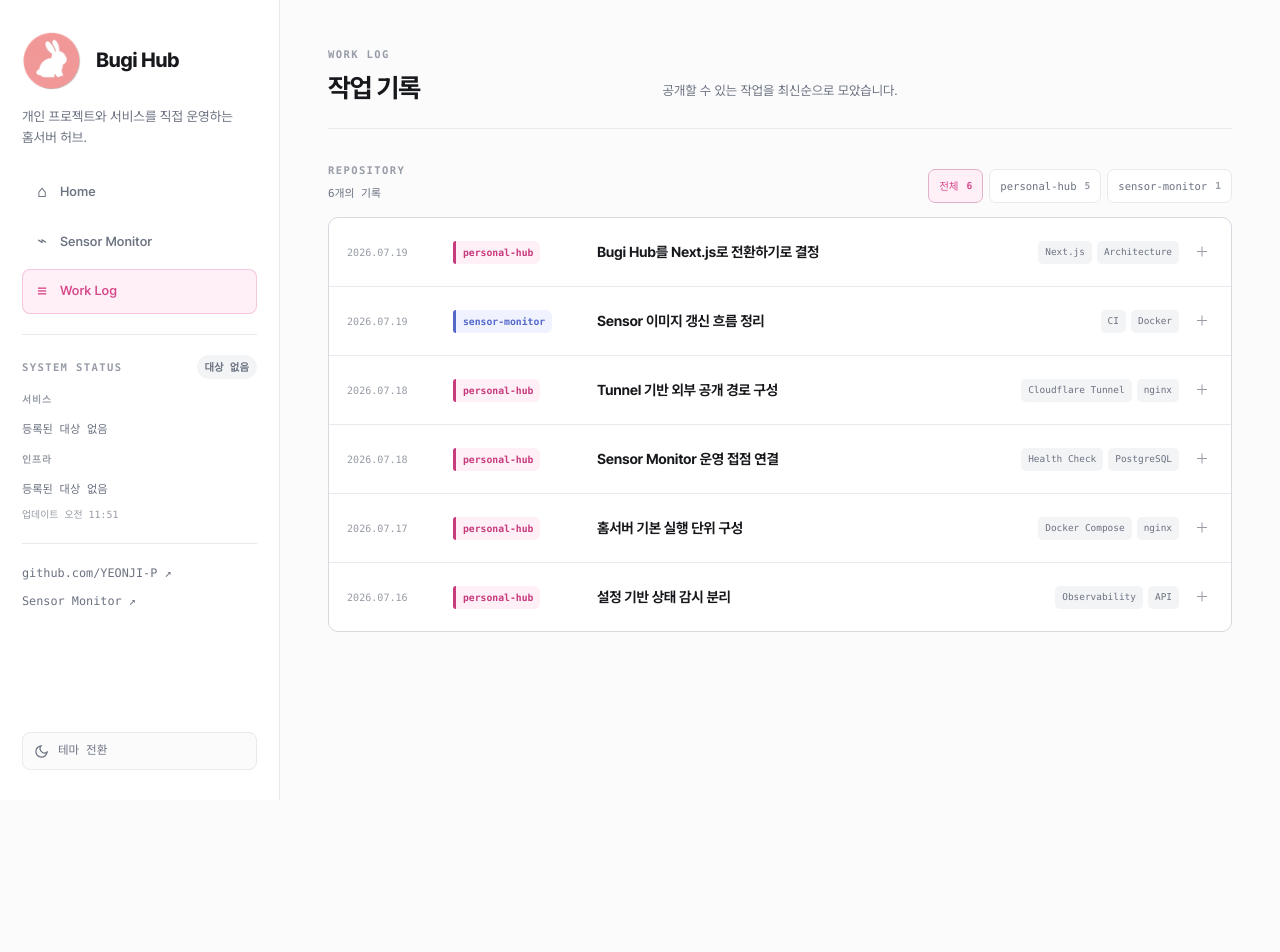
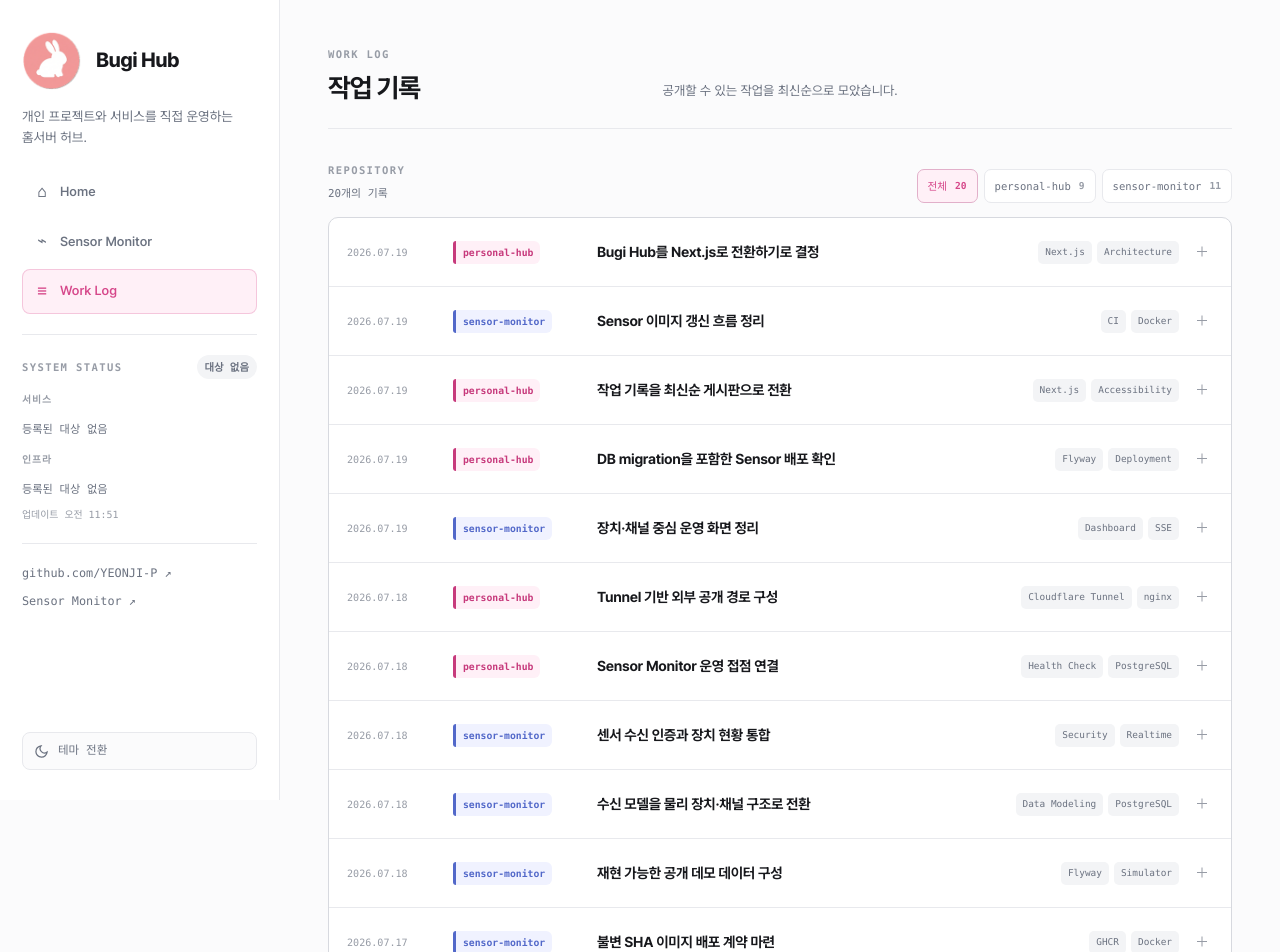
Before and after one commit to YEONJI-P/bugi-hub, a Next.js app: page /work-log in a window 1280 px wide. Shown: the top 952 px of the page. Before the commit the page ends 800 px from the top, so only its background shows below. Built offline with nearby package versions, Linux system fonts and the light colour scheme.

Commit message:
feat(hub): 공개 작업 기록 이력 보강

```diff
--- a/src/data/work-log.ts
+++ b/src/data/work-log.ts
@@ -34,6 +34,36 @@ export const workLogs: WorkLogEntry[] = [
     tags: ["CI", "Docker"],
   },
   {
+    slug: "work-log-board",
+    date: "2026-07-19",
+    category: "Home Server",
+    repository: "personal-hub",
+    title: "작업 기록을 최신순 게시판으로 전환",
+    summary: "저장소별 카드로 나뉘어 있던 기록을 하나의 시간순 게시판으로 합치고 URL 기반 저장소 필터를 추가했습니다.",
+    details: ["날짜와 저장소를 먼저 읽는 행 구조", "네이티브 details를 사용한 다중 펼침", "직접 접근과 뒤로 가기를 지원하는 repo query"],
+    tags: ["Next.js", "Accessibility"],
+  },
+  {
+    slug: "migration-aware-sensor-deploy",
+    date: "2026-07-19",
+    category: "Service Integration",
+    repository: "personal-hub",
+    title: "DB migration을 포함한 Sensor 배포 확인",
+    summary: "스키마 변경이 포함된 Sensor release를 자동 교체 대상에서 분리하고 백업과 수동 검증을 거쳐 적용했습니다.",
+    details: ["배포 전 데이터베이스 dump 보관", "Flyway V4·V5 적용 결과 확인", "공개 적재 차단과 내부 인증 응답 재검증"],
+    tags: ["Flyway", "Deployment"],
+  },
+  {
+    slug: "sensor-channel-operations-ui",
+    date: "2026-07-19",
+    category: "Service Integration",
+    repository: "sensor-monitor",
+    title: "장치·채널 중심 운영 화면 정리",
+    summary: "운영자가 구역에서 장치를 찾고 채널 이상을 확인하는 흐름에 맞춰 대시보드와 관리 콘솔을 재구성했습니다.",
+    details: ["대표 센서 채널 20개로 확대", "구역 → 장치 → 채널 탐색 구조", "저장 알림 marker와 고정 시간축 적용"],
+    tags: ["Dashboard", "SSE"],
+  },
+  {
     slug: "public-routing",
     date: "2026-07-18",
     category: "Home Server",
@@ -52,6 +82,46 @@ export const workLogs: WorkLogEntry[] = [
     summary: "Backend와 Explain의 health, 공개 라우팅, 전용 데이터베이스 경계를 Personal Hub 계약에 연결했습니다.",
     details: ["두 프로세스의 health를 각각 감시", "센서 적재 경로는 공개 프록시에서 차단", "공유 PostgreSQL 안에서 전용 database와 role 사용"],
     tags: ["Health Check", "PostgreSQL"],
+  },
+  {
+    slug: "sensor-ingest-boundary",
+    date: "2026-07-18",
+    category: "Service Integration",
+    repository: "sensor-monitor",
+    title: "센서 수신 인증과 장치 현황 통합",
+    summary: "사람용 JWT와 분리한 수신 전용 인증 경계를 추가하고 장치 상태와 상세 채널 화면을 한 흐름으로 연결했습니다.",
+    details: ["공유 키가 없으면 수신 요청 거부", "장치별 batch SSE 갱신", "연결 복구를 위한 주기적 재동기화"],
+    tags: ["Security", "Realtime"],
+  },
+  {
+    slug: "physical-device-channel-model",
+    date: "2026-07-18",
+    category: "Service Integration",
+    repository: "sensor-monitor",
+    title: "수신 모델을 물리 장치·채널 구조로 전환",
+    summary: "센서 종류별 고정 필드 대신 물리 장치와 채널, 동시 관측 batch를 기준으로 저장 모델을 정규화했습니다.",
+    details: ["Device와 Channel의 독립 수명주기", "한 시점의 관측값을 batch로 보존", "채널별 임계 정책과 reading 저장"],
+    tags: ["Data Modeling", "PostgreSQL"],
+  },
+  {
+    slug: "reproducible-demo-topology",
+    date: "2026-07-18",
+    category: "Service Integration",
+    repository: "sensor-monitor",
+    title: "재현 가능한 공개 데모 데이터 구성",
+    summary: "새 데이터베이스에서도 같은 공장·구역·장치 구조가 만들어지고 운영시간 동안 합성 데이터가 흐르도록 데모 경로를 정리했습니다.",
+    details: ["Flyway topology migration", "물리 장치 단위 batch simulator", "데모와 홈서버 Compose 계약 분리"],
+    tags: ["Flyway", "Simulator"],
+  },
+  {
+    slug: "immutable-sensor-images",
+    date: "2026-07-17",
+    category: "Service Integration",
+    repository: "sensor-monitor",
+    title: "불변 SHA 이미지 배포 계약 마련",
+    summary: "Backend와 Explain을 같은 source commit의 private 이미지로 발행하고 홈서버가 정확한 버전을 선택할 수 있게 했습니다.",
+    details: ["latest 대신 commit SHA 태그 사용", "amd64 이미지와 health 경로 확인", "애플리케이션 저장소와 배포 저장소 책임 분리"],
+    tags: ["GHCR", "Docker"],
   },
   {
     slug: "home-server-core",
@@ -73,6 +143,78 @@ export const workLogs: WorkLogEntry[] = [
     details: ["health 응답 계약을 HTTP 200과 status UP으로 통일", "대상 URL은 서버에서만 사용", "화면은 통합된 상태 응답만 소비"],
     tags: ["Observability", "API"],
   },
+  {
+    slug: "subdomain-wildcard-tls",
+    date: "2026-07-16",
+    category: "Home Server",
+    repository: "personal-hub",
+    title: "서비스별 서브도메인과 와일드카드 TLS 확정",
+    summary: "애플리케이션의 base path를 바꾸지 않도록 서비스마다 독립 origin을 사용하고 DNS-01 인증서 갱신 경로를 구성했습니다.",
+    details: ["nginx server_name 기반 라우팅", "apex와 wildcard 인증서 통합", "Cloudflare DNS-01 갱신 배선"],
+    tags: ["TLS", "DNS"],
+  },
+  {
+    slug: "sensor-runtime-boundaries",
+    date: "2026-07-16",
+    category: "Service Integration",
+    repository: "sensor-monitor",
+    title: "인증 저장소와 런타임 상태 경계 분리",
+    summary: "Refresh Token을 PostgreSQL로 모으고 장치 설정과 실시간 상태를 분리해 운영 데이터의 책임을 명확히 했습니다.",
+    details: ["Redis 의존성 제거", "DeviceStatus로 heartbeat와 alarm 상태 분리", "API 시각을 UTC Instant로 통일"],
+    tags: ["PostgreSQL", "Domain Design"],
+  },
+  {
+    slug: "synchronous-ingest-pipeline",
+    date: "2026-07-15",
+    category: "Service Integration",
+    repository: "sensor-monitor",
+    title: "센서 수신 파이프라인을 동기 처리로 단순화",
+    summary: "현재 운영 규모에 맞춰 Kafka fan-out을 제거하고 저장부터 임계 판정과 알림 생성까지 하나의 트랜잭션으로 묶었습니다.",
+    details: ["센서 저장과 상태 갱신의 원자성 확보", "실패 데이터와 freshness 판정 경계 정리", "Factory·Zone 기준 접근 범위 적용"],
+    tags: ["Spring Boot", "Transactions"],
+  },
+  {
+    slug: "replay-sse-explain",
+    date: "2026-07-15",
+    category: "Service Integration",
+    repository: "sensor-monitor",
+    title: "실측 리플레이와 실시간 설명 경로 연결",
+    summary: "실측 데이터를 재생하는 simulator부터 SSE 대시보드와 FastAPI 설명 서비스까지 하나의 데모 흐름으로 연결했습니다.",
+    details: ["실측 CSV 기반 데이터 replay", "commit 이후 SSE 이벤트 전송", "설명 provider를 교체 가능한 경계로 분리"],
+    tags: ["FastAPI", "SSE"],
+  },
+  {
+    slug: "initial-bugi-hub",
+    date: "2026-07-15",
+    category: "Home Server",
+    repository: "personal-hub",
+    title: "첫 Bugi Hub와 상태 집계 구현",
+    summary: "독립 서비스를 한곳에서 소개하고 상태를 확인하기 위한 초기 Spring 기반 허브와 배포 이미지를 구성했습니다.",
+    details: ["프로젝트 공개 API와 관리자 인증", "백그라운드 health 상태 집계", "PostgreSQL 실환경 테스트와 Dockerfile"],
+    tags: ["Spring Boot", "Testcontainers"],
+  },
+  {
+    slug: "manufacturing-monitoring-scope",
+    date: "2026-07-14",
+    category: "Service Integration",
+    repository: "sensor-monitor",
+    title: "제조 센서 모니터링으로 범위 재정의",
+    summary: "범용 IoT 플랫폼 확장보다 게이트웨이 이후의 제조 센서 수집·관측·설명에 집중하도록 프로젝트 범위를 좁혔습니다.",
+    details: ["로컬에서 재현 가능한 데모 우선", "Factory·Zone 용어로 도메인 정리", "클라우드·MSA 확장은 운영 근거가 생길 때까지 보류"],
+    tags: ["Architecture", "Product Scope"],
+  },
+  {
+    slug: "external-simulator-api",
+    date: "2026-04-06",
+    category: "Service Integration",
+    repository: "sensor-monitor",
+    title: "시뮬레이터를 외부 프로세스로 분리",
+    summary: "애플리케이션 내부에서 데이터를 만들던 구조를 제거하고 독립 Python simulator와 일관된 API 응답 경계로 전환했습니다.",
+    details: ["시뮬레이터와 Backend 수명주기 분리", "공통 API 응답과 오류 처리 정비", "대시보드 접근 제어 보강"],
+    tags: ["Python", "API"],
+  },
 ];
 
-export const recentWorkLogs = workLogs.slice(0, 3);
+const recentWorkLogSlugs = new Set(["nextjs-hub-migration", "sensor-image-update-flow", "public-routing"]);
+
+export const recentWorkLogs = workLogs.filter((entry) => recentWorkLogSlugs.has(entry.slug));
```
Also changed, not shown: 1 other file (tests, documents, lock files or other folders).
